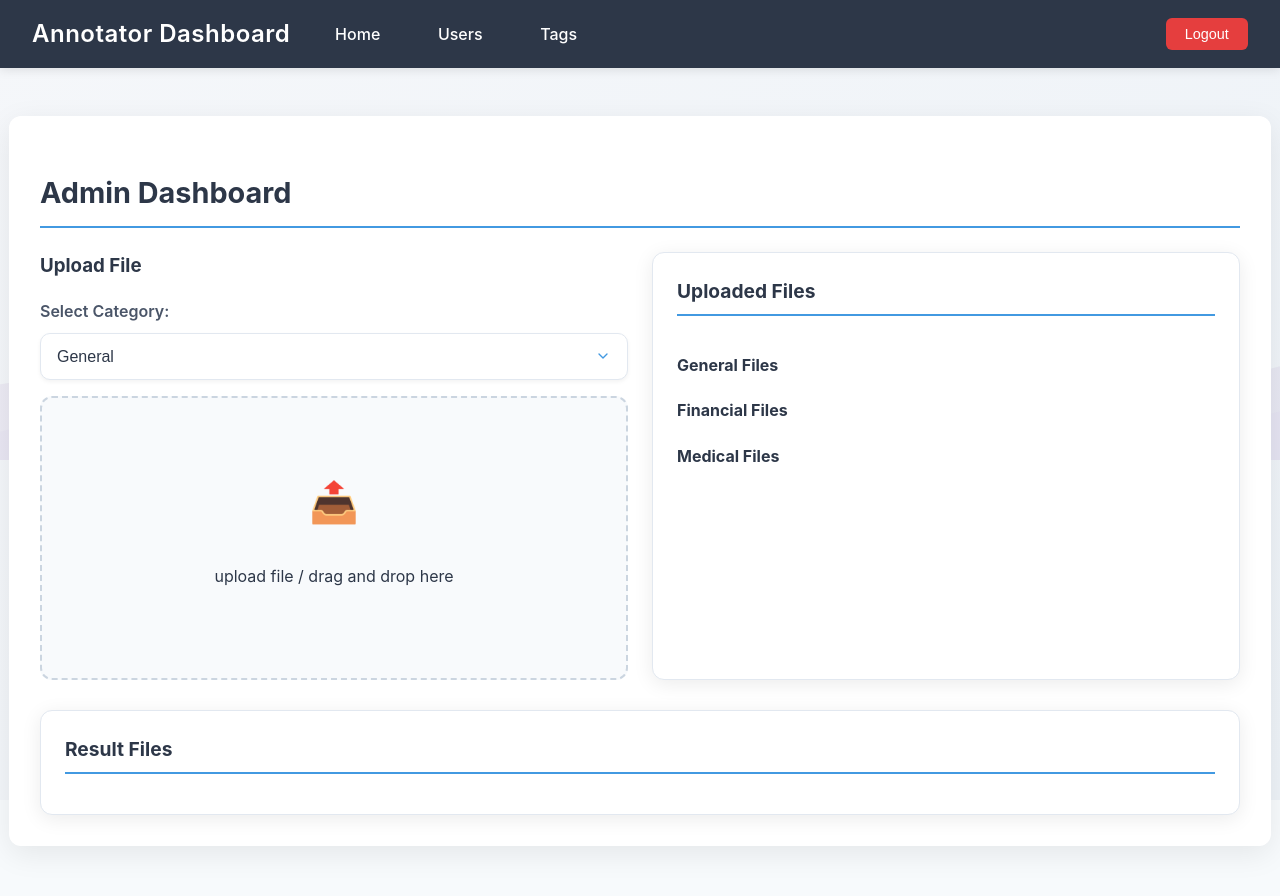
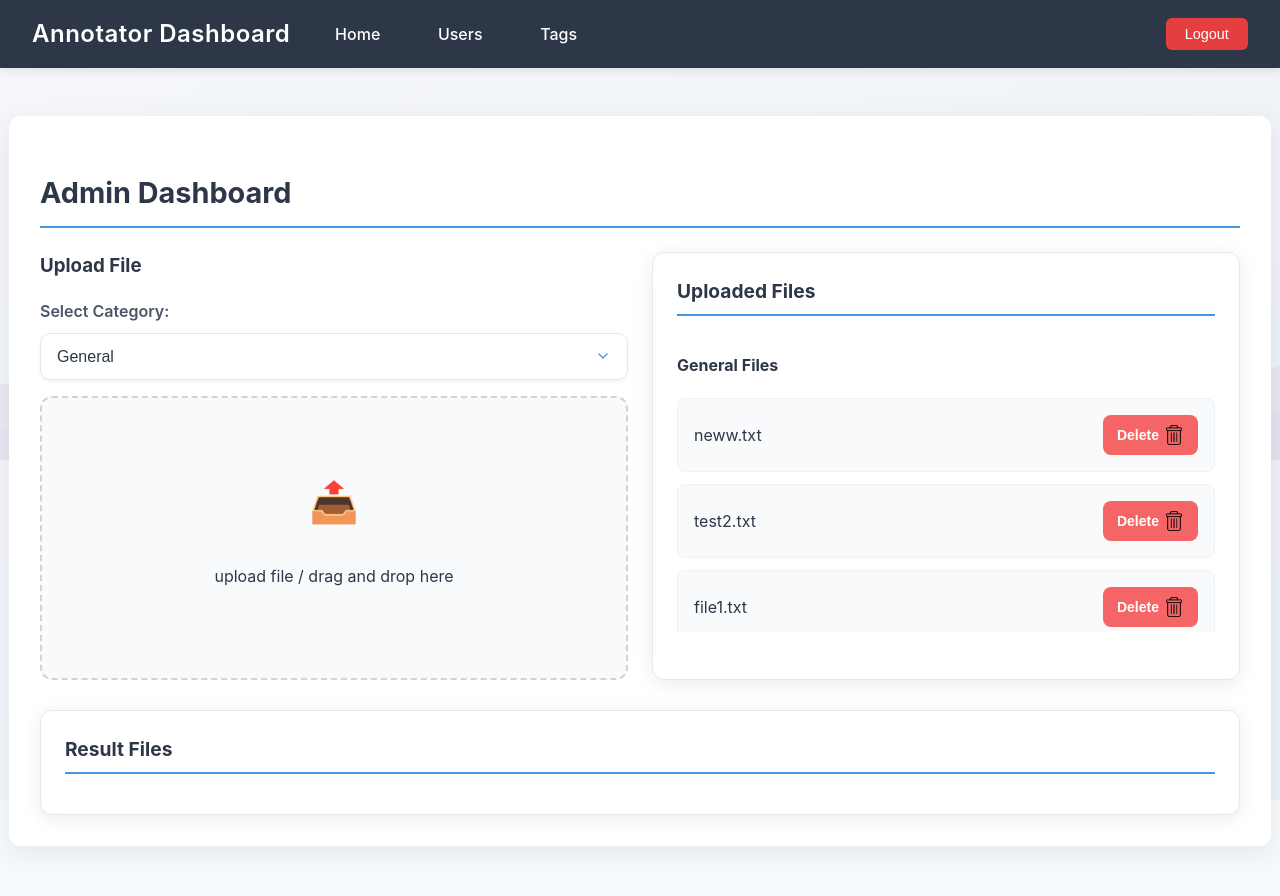
Before and after one commit to vaiva-a/NER_repo, a Django app: page /adminhome/ in a window 1280 px wide. Run offline with Django 5.2, Linux system fonts and the light colour scheme; a user stored in the database is signed in; data comes from the database, SQL or seed files in the repository.

Commit message:
bug fixes for delete

```diff
--- a/tags/static/js/adminpage.js
+++ b/tags/static/js/adminpage.js
@@ -55,7 +55,13 @@
 //         alert("Tag name cannot be empty!");
 //     }
 // }
-
+document.getElementById("file-input").addEventListener("change", function () {
+    const file = this.files[0];
+    if (file && !file.name.endsWith(".txt")) {
+        alert("Only .txt files are allowed!");
+        this.value = "";
+    }
+});
 document
     .getElementById("file-input")
     .addEventListener("change", handleFileUpload);
@@ -174,14 +180,12 @@
             });
 
             (data.text_files_med || []).forEach((file) => {
-                medFiles.push({ name: file, folder: "text_files_mdd" });
+                medFiles.push({ name: file, folder: "text_files_med" });
             });
             const genType = document.createElement("h4");
             genType.textContent = "General Files";
             resultList.appendChild(genType);
             genFiles.forEach((fileObj) => {
-
-
                 const listItem = document.createElement("li");
                 listItem.textContent = fileObj.name;
 
@@ -205,10 +209,9 @@
             const finType = document.createElement("h4");
             finType.textContent = "Financial Files";
             resultList.appendChild(finType);
-            medFiles.forEach((fileObj) => {
+            finFiles.forEach((fileObj) => {
                 const listItem = document.createElement("li");
                 listItem.textContent = fileObj.name;
-
                 const deleteButton = document.createElement("button");
                 deleteButton.textContent = "Delete ";
                 deleteButton.classList.add("delete-btn");
@@ -221,7 +224,6 @@
                 deleteButton.appendChild(deleteIcon);
 
                 deleteButton.onclick = () => deleteUploadFile(fileObj.name, fileObj.folder);
-
                 listItem.appendChild(deleteButton);
                 resultList.appendChild(listItem);
 
@@ -288,14 +290,14 @@
             });
     }
 }
-function deleteUploadFile(filename) {
+function deleteUploadFile(filename,folder) {
     if (confirm(`Are you sure you want to delete ${filename}?`)) {
         fetch("/delete_upload/", {
             method: "POST",
             headers: {
                 "Content-Type": "application/json",
             },
-            body: JSON.stringify({ filename: filename }),
+            body: JSON.stringify({ filename: filename,folder:folder }),
         })
             .then((response) => response.json())
             .then((data) => {
@@ -310,6 +312,7 @@
                 console.error("Error deleting file:", error);
                 alert("Failed to delete file.");
             });
+
     }
 }
 
--- a/tags/templates/tags/adminhome.html
+++ b/tags/templates/tags/adminhome.html
@@ -66,7 +66,7 @@
           ondragover="handleDragOver(event)">
           <div class="upload-icon">📤</div>
           <p>upload file / drag and drop here</p>
-          <input type="file" id="file-input" />
+          <input type="file" id="file-input" / accept=".txt">
         </div>
       </div>
 
--- a/tags/views.py
+++ b/tags/views.py
@@ -594,6 +594,8 @@
     if request.method == 'POST':
         print("checking",request.FILES.get('file'))
         uploaded_file = request.FILES['file']
+        if not uploaded_file.name.endswith('.txt'):
+            return JsonResponse({})
         category = request.POST.get('category', 'text_files')
 
         print("This is the category from frontend:", category)
@@ -680,9 +682,11 @@
     if request.method == 'POST':
         data = json.loads(request.body)
         filename = data.get('filename')
+        folder_path = data.get('folder')
+        print(folder_path)
         if not filename:
             return JsonResponse({'status': 'error', 'message': 'Filename is required'})
-
+        UPLOAD_DIR = os.path.join(settings.BASE_DIR, 'tagproject',folder_path)
         file_path = os.path.join(UPLOAD_DIR, filename)
         if os.path.exists(file_path):
             os.remove(file_path)
```
Also changed, not shown: tagproject/text_files_fin/test.txt (added), 1 other file.
